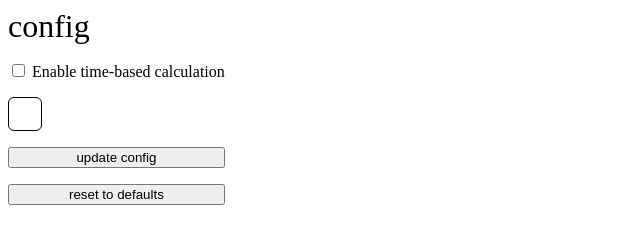
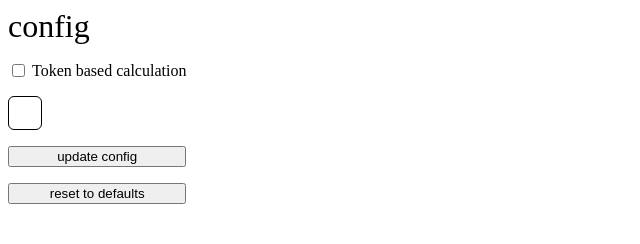
Before and after one commit to AIWattch/browser-extension, a website built with Vite: page src/admin.html in a window 1280 px wide. Shown: the whole page, without its empty margins (0-640 px from the left). Built offline with nearby package versions, Linux system fonts and the light colour scheme; some packages are replaced by stand-ins of ours; no server answers.

Commit message:
chore: change time/token based to show dynamic text

```diff
--- a/src/admin.css
+++ b/src/admin.css
@@ -36,3 +36,9 @@
 .config-btn {
   width: 100%;
 }
+
+.switch {
+  display: flex;
+  align-items: center;
+  gap: 0.25em;
+}
--- a/src/admin.html
+++ b/src/admin.html
@@ -9,7 +9,7 @@
       <span class="title">config</span>
       <label class="switch">
         <input type="checkbox" id="enable-time-based-calc">
-        <span>Enable time-based calculation</span>
+        <span id="calc-type"></span>
       </label>
       <div class="main">
       </div>
--- a/src/admin.js
+++ b/src/admin.js
@@ -79,13 +79,16 @@ function resetConfig() {
 }
 
 function toggleCalcMethod() {
+  const calcTypeLabel = document.querySelector("#calc-type")
   const obj = {}
   obj['system'] = {}
 
   if (toggleCalcMethodBtn.checked === true) {
     obj['system']['calcMethod'] = 'timeBased'
+    calcTypeLabel.innerText = "Time based calculation"
   } else {
     obj['system']['calcMethod'] = 'tokenBased'
+    calcTypeLabel.innerText = "Token based calculation"
   }
 
   saveToStorage(obj).then((r) => {
@@ -103,4 +106,5 @@ resetConfigBtn.addEventListener('mouseup', resetConfig)
 const toggleCalcMethodBtn = document.querySelector('#enable-time-based-calc')
 toggleCalcMethodBtn.addEventListener('click', toggleCalcMethod)
 
+toggleCalcMethod()
 displayConfig()
--- a/src/content.js
+++ b/src/content.js
@@ -390,7 +390,7 @@ const initConfig = function(value) {
             obj['config']['utilizationFactor'] = {
               value: 10,
               unit: '%',
-              label: 'Utilization Factor'
+              label: 'GPU Utilization'
             }
             obj['config']['networkLatency'] = {
               value: .1,
```
